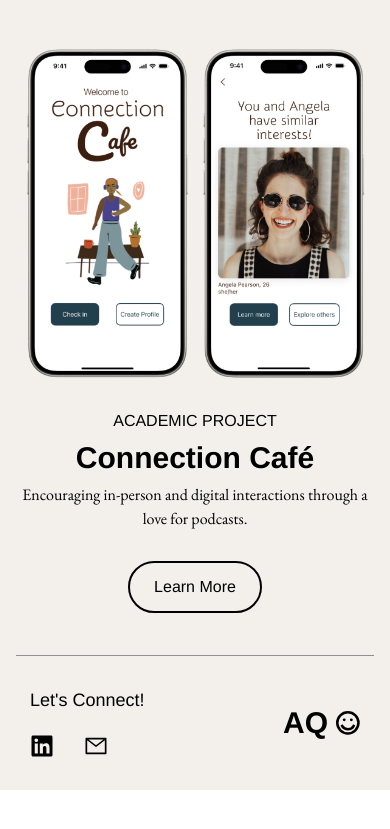
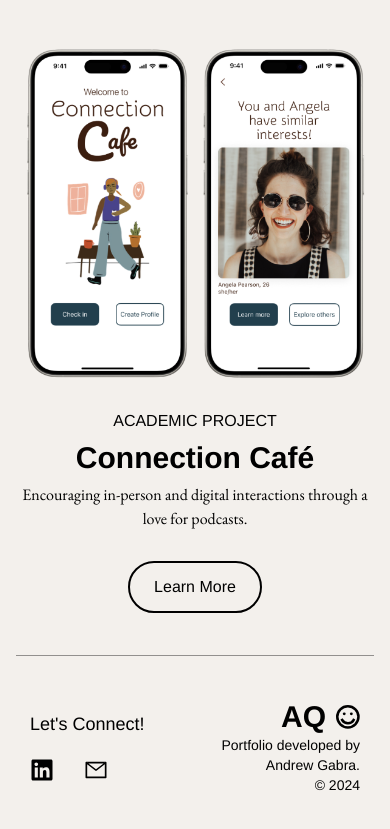
Before and after one commit to agabra23/aleynna-portfolio, a React (Vite) app: page / in a window 390 px wide. Shown: the part 1381-2210 px from the top of the page. Before the commit the page ends 2171 px from the top, so only its background shows below. Built offline with nearby package versions, Linux system fonts and the light colour scheme.

Commit message:
Add copyright to footer

```diff
--- a/src/components/Footer.jsx
+++ b/src/components/Footer.jsx
@@ -4,10 +4,10 @@ import { FaLinkedin } from "react-icons/fa";
 
 const Footer = () => {
   return (
-    <footer className="relative z-0 flex justify-between items-center mx-[30px] md:max-xl:mx-[60px] lg:mx-[130px] font-helvetica py-[30px] md:py-[50px]">
+    <footer className="relative z-0 flex justify-between items-center gap-[10px] mx-[30px] md:max-xl:mx-[60px] lg:mx-[130px] font-helvetica py-[5vh]">
       <div className="flex flex-col gap-5">
         <h6 className="text-lg font-medium">Let's Connect!</h6>
-        <ul className="flex justify-start gap-[30px]">
+        <ul className="flex justify-start items-center gap-[30px]">
           <li className="border-b-2 border-transparent hover:border-black">
             <a
               href="https://www.linkedin.com/in/aleynna-quinones"
@@ -27,7 +27,16 @@ const Footer = () => {
           </li>
         </ul>
       </div>
-      <div className="text-3xl md:text-4xl flex gap-[8px] md:gap-[12px]">
+      <div className="md:flex flex-col items-center hidden">
+        <p className="font-helvetica font-thin text-sm text-center">
+          Portfolio developed by Andrew Gabra.
+        </p>
+        <p className="font-helvetica font-thin text-sm text-center">
+          &#169;{` ${new Date().getFullYear()}`}
+        </p>
+      </div>
+      <div className="flex flex-col">
+        <div className="text-3xl md:text-4xl flex gap-[10px] justify-end">
           <h1 className="font-bold">AQ</h1>
           <div className="flex items-center">
             <svg
@@ -55,6 +64,17 @@ const Footer = () => {
             </svg>
           </div>
         </div>
+        <div className="md:hidden flex flex-col items-end">
+          <p className="text-right font-helvetica font-thin text-sm">
+            Portfolio developed by
+            <br />
+            Andrew Gabra.
+          </p>
+          <p className="font-helvetica font-thin text-sm text-right">
+            &#169;{` ${new Date().getFullYear()}`}
+          </p>
+        </div>
+      </div>
     </footer>
   );
 };
```
Lines whose indentation alone changed are shown as unchanged.
